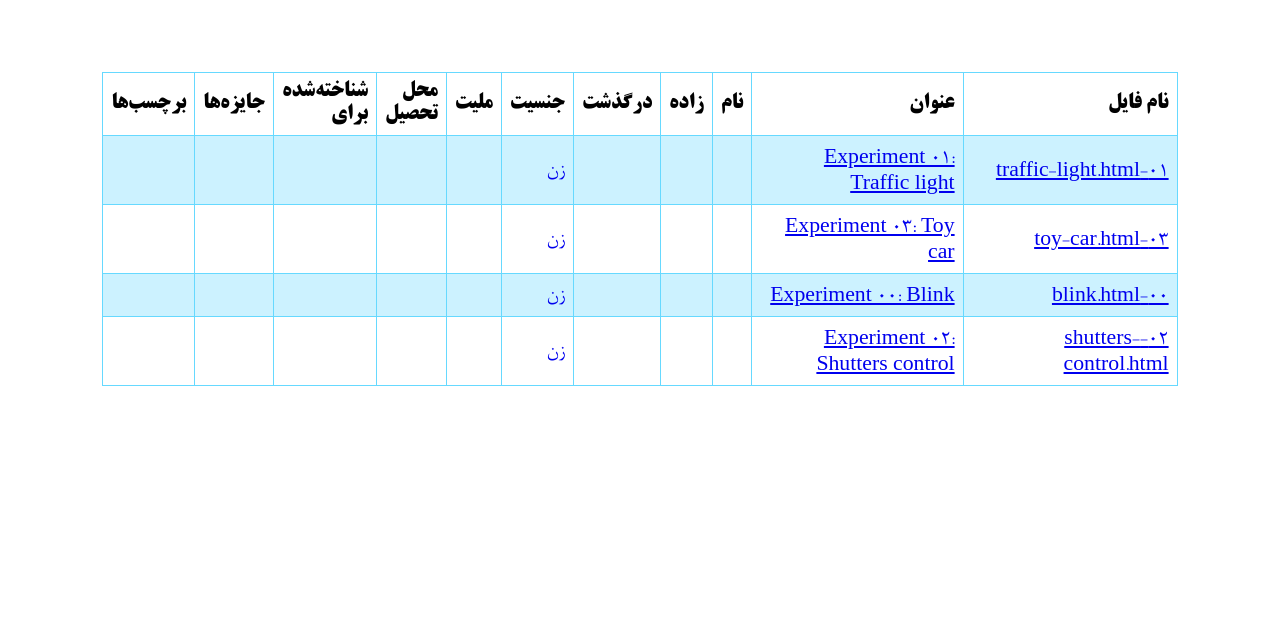
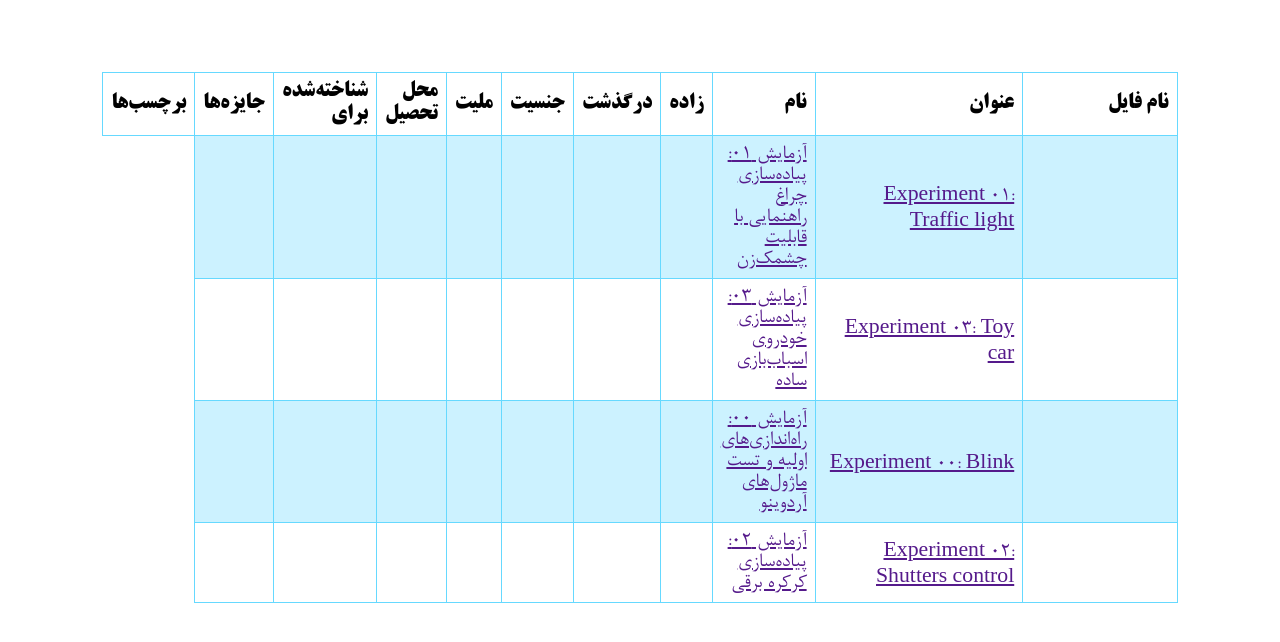
Before and after one commit to shamsipour-projects/li, a plain HTML site: page docs/fa_IR/x/index.html in a window 1280 px wide. Shown: the part 204-846 px from the top of the page. Before the commit the page ends 800 px from the top, so only its background shows below. Drawn offline with Linux system fonts and the light colour scheme.

Commit message:
attempt to fix index ang qr generation

```diff
--- a/docs/fa_IR/x/index.html
+++ b/docs/fa_IR/x/index.html
@@ -26,56 +26,52 @@
     <th><b class="table-pseudo-heading">برچسب‌ها</b></th>
   </tr>
   <tr>
-    <td><a href="01-traffic-light.html">01-traffic-light.html</a></td>
-    <td><a href="01-traffic-light.html">Experiment 01: Traffic light</a></td>
-    <td><a href="01-traffic-light.html"></a></td>
-    <td><a href="01-traffic-light.html"></a></td>
-    <td><a href="01-traffic-light.html"></a></td>
-    <td><a href="01-traffic-light.html">زن</a></td>
-    <td><a href="01-traffic-light.html"></a></td>
-    <td><a href="01-traffic-light.html"></a></td>
-    <td><a href="01-traffic-light.html"></a></td>
-    <td><a href="01-traffic-light.html"></a></td>
-    <td><a href="01-traffic-light.html"></a></td>
+    <td><a href=""></a></td>
+    <td><a href="">Experiment 01: Traffic light</a></td>
+    <td><a href="">آزمایش 01: پیاده‌سازی چراغ راهنمایی با قابلیت چشمک‌زن</a></td>
+    <td><a href=""></a></td>
+    <td><a href=""></a></td>
+    <td><a href=""></a></td>
+    <td><a href=""></a></td>
+    <td><a href=""></a></td>
+    <td><a href=""></a></td>
+    <td><a href=""></a></td>
   </tr>
   <tr>
-    <td><a href="03-toy-car.html">03-toy-car.html</a></td>
-    <td><a href="03-toy-car.html">Experiment 03: Toy car</a></td>
-    <td><a href="03-toy-car.html"></a></td>
-    <td><a href="03-toy-car.html"></a></td>
-    <td><a href="03-toy-car.html"></a></td>
-    <td><a href="03-toy-car.html">زن</a></td>
-    <td><a href="03-toy-car.html"></a></td>
-    <td><a href="03-toy-car.html"></a></td>
-    <td><a href="03-toy-car.html"></a></td>
-    <td><a href="03-toy-car.html"></a></td>
-    <td><a href="03-toy-car.html"></a></td>
+    <td><a href=""></a></td>
+    <td><a href="">Experiment 03: Toy car</a></td>
+    <td><a href="">آزمایش 03: پیاده‌سازی خودروی اسباب‌بازی ساده</a></td>
+    <td><a href=""></a></td>
+    <td><a href=""></a></td>
+    <td><a href=""></a></td>
+    <td><a href=""></a></td>
+    <td><a href=""></a></td>
+    <td><a href=""></a></td>
+    <td><a href=""></a></td>
   </tr>
   <tr>
-    <td><a href="00-blink.html">00-blink.html</a></td>
-    <td><a href="00-blink.html">Experiment 00: Blink</a></td>
-    <td><a href="00-blink.html"></a></td>
-    <td><a href="00-blink.html"></a></td>
-    <td><a href="00-blink.html"></a></td>
-    <td><a href="00-blink.html">زن</a></td>
-    <td><a href="00-blink.html"></a></td>
-    <td><a href="00-blink.html"></a></td>
-    <td><a href="00-blink.html"></a></td>
-    <td><a href="00-blink.html"></a></td>
-    <td><a href="00-blink.html"></a></td>
+    <td><a href=""></a></td>
+    <td><a href="">Experiment 00: Blink</a></td>
+    <td><a href="">آزمایش 00: راه‌اندازی‌های اولیه و تست ماژول‌های آردوینو</a></td>
+    <td><a href=""></a></td>
+    <td><a href=""></a></td>
+    <td><a href=""></a></td>
+    <td><a href=""></a></td>
+    <td><a href=""></a></td>
+    <td><a href=""></a></td>
+    <td><a href=""></a></td>
   </tr>
   <tr>
-    <td><a href="02-shutters-control.html">02-shutters-control.html</a></td>
-    <td><a href="02-shutters-control.html">Experiment 02: Shutters control</a></td>
-    <td><a href="02-shutters-control.html"></a></td>
-    <td><a href="02-shutters-control.html"></a></td>
-    <td><a href="02-shutters-control.html"></a></td>
-    <td><a href="02-shutters-control.html">زن</a></td>
-    <td><a href="02-shutters-control.html"></a></td>
-    <td><a href="02-shutters-control.html"></a></td>
-    <td><a href="02-shutters-control.html"></a></td>
-    <td><a href="02-shutters-control.html"></a></td>
-    <td><a href="02-shutters-control.html"></a></td>
+    <td><a href=""></a></td>
+    <td><a href="">Experiment 02: Shutters control</a></td>
+    <td><a href="">آزمایش 02: پیاده‌سازی کرکره برقی</a></td>
+    <td><a href=""></a></td>
+    <td><a href=""></a></td>
+    <td><a href=""></a></td>
+    <td><a href=""></a></td>
+    <td><a href=""></a></td>
+    <td><a href=""></a></td>
+    <td><a href=""></a></td>
   </tr>
 </table>
 </div>
```
Also changed, not shown: docs/fa_IR/h/p/index.html (+13 -13 lines), templates/fa_IR/h/p/p_index_template.html (+13 -13 lines), templates/fa_IR/l/l_index_template.html (+11 -12 lines), templates/fa_IR/x/x_index_template.html (+11 -12 lines), docs/fa_IR/h/p/qr_codes/01-arduino-uno.png, docs/fa_IR/h/p/qr_codes/02-arduino-mega.png, docs/fa_IR/h/p/qr_codes/03-sensors-I.png, docs/fa_IR/h/p/qr_codes/04-sensors-II.png, docs/fa_IR/h/p/qr_codes/05-sensors-III.png, docs/fa_IR/h/p/qr_codes/06-sensors-IV.png, docs/fa_IR/h/p/qr_codes/07-displays.png, docs/fa_IR/h/p/qr_codes/08-telecom.png, docs/fa_IR/x/qr_codes/00-blink.png, docs/fa_IR/x/qr_codes/01-traffic-light.png, 2 more files, 1 other file.
